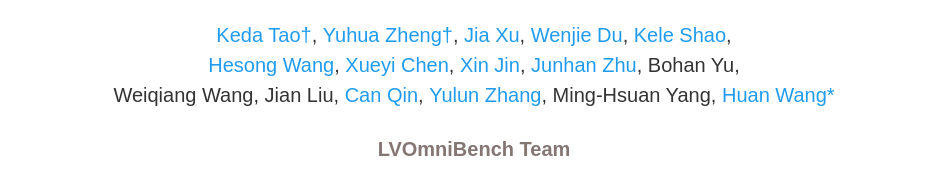
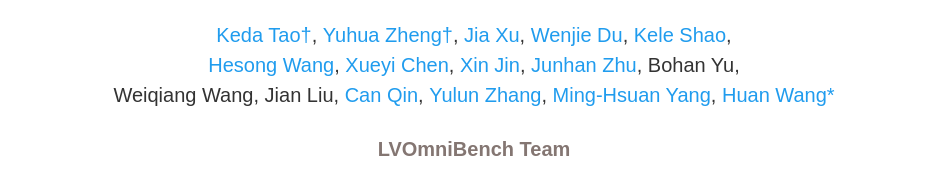
Before and after one commit to KD-TAO/LVOmniBench, a plain HTML site: page index.html in a window 1280 px wide. Shown: the part 193-363 px from the top of the page, without its empty margins (166-1117 px from the left). Drawn offline with nearby package versions, Linux system fonts and the light colour scheme; some icons are missing; a web font is replaced by a local one.

Commit message:
Initial commit

```diff
--- a/index.html
+++ b/index.html
@@ -163,7 +163,7 @@
                 <span class="author-block">Jian Liu,</span>
                 <span class="author-block"><a href="https://canqin.tech/" target="_blank" rel="noopener">Can Qin</a>,</span>
                 <span class="author-block"><a href="https://yulunzhang.com/" target="_blank" rel="noopener">Yulun Zhang</a>,</span>
-                <span class="author-block">Ming-Hsuan Yang,</span>
+                <span class="author-block"><a href="https://faculty.ucmerced.edu/mhyang/" target="_blank" rel="noopener">Ming-Hsuan Yang</a>,</span>
                 <span class="author-block"><a href="https://huanwang.tech/" target="_blank" rel="noopener">Huan Wang*</a></span>
               </div>
 
```
